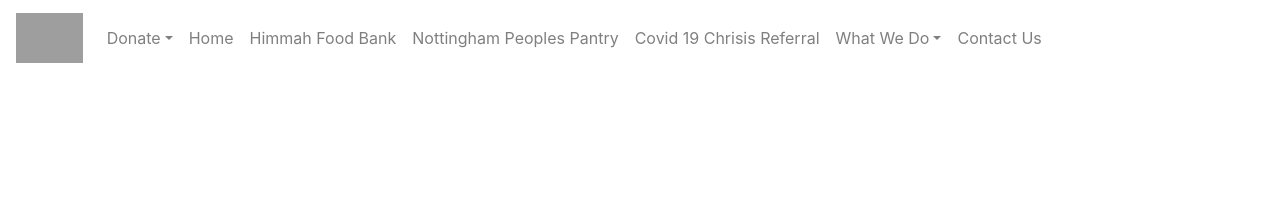
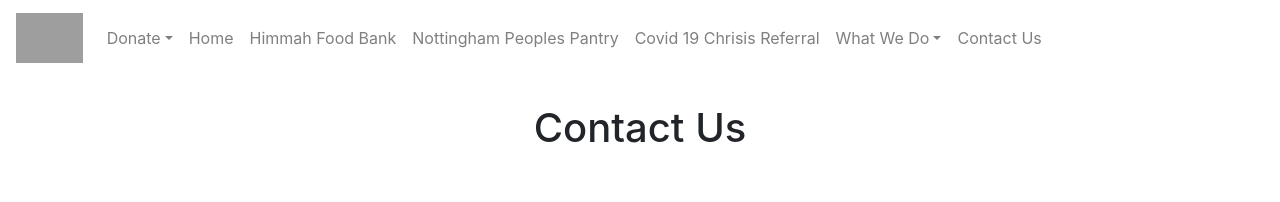
Before and after one commit to Bilal-Nadeem-Ahmed/Himmah, a Next.js app: page /contactus in a window 1280 px wide. Shown: the top 202 px of the page. Built offline with nearby package versions, Linux system fonts and the light colour scheme; grey boxes are pictures that could not be loaded.

Commit message:
added heading to contact us section

```diff
--- a/pages/contactus.js
+++ b/pages/contactus.js
@@ -26,6 +26,8 @@ export default function Contact() {
 
       <main className={styles.main}>
       <Navigation/>
+      <br/>
+      <h1>Contact Us</h1>
         <div className='cont'>
           <div className='center'>
             <div>
```
